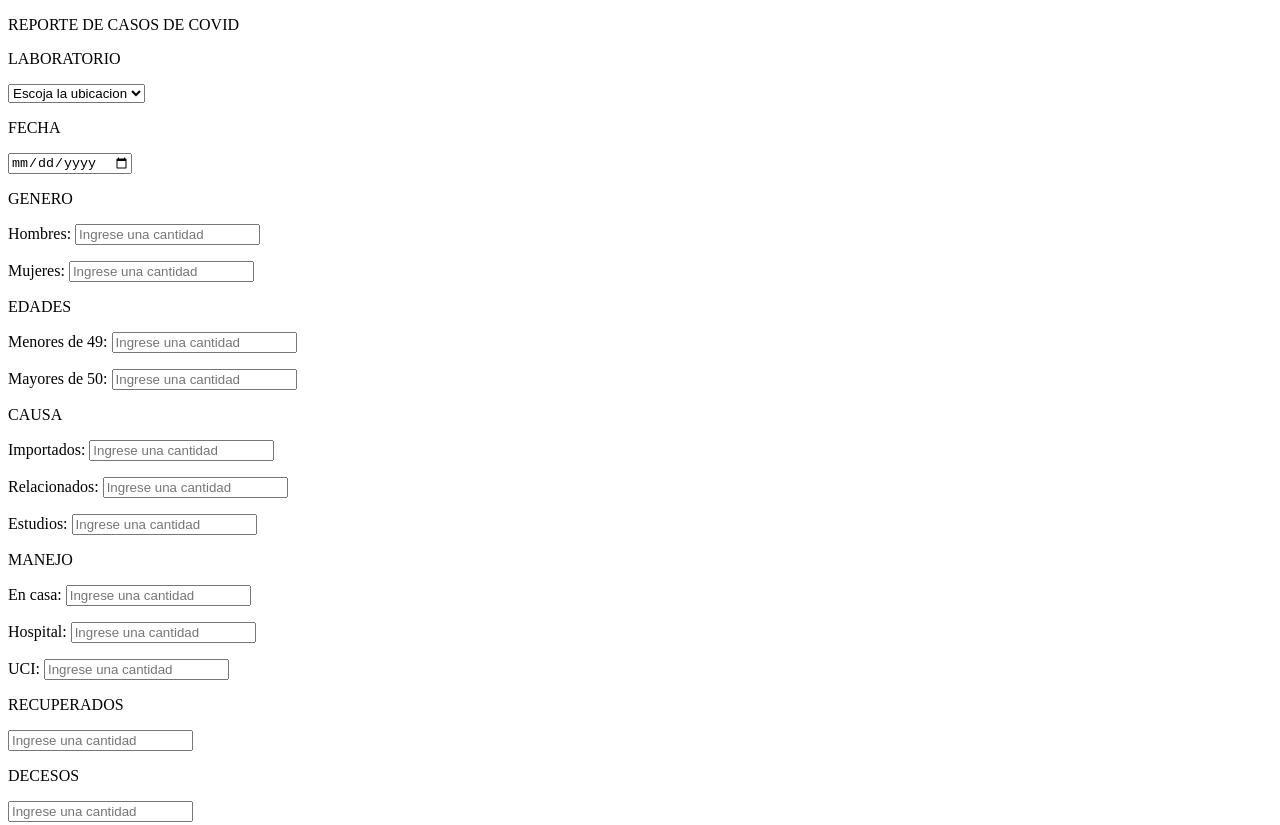
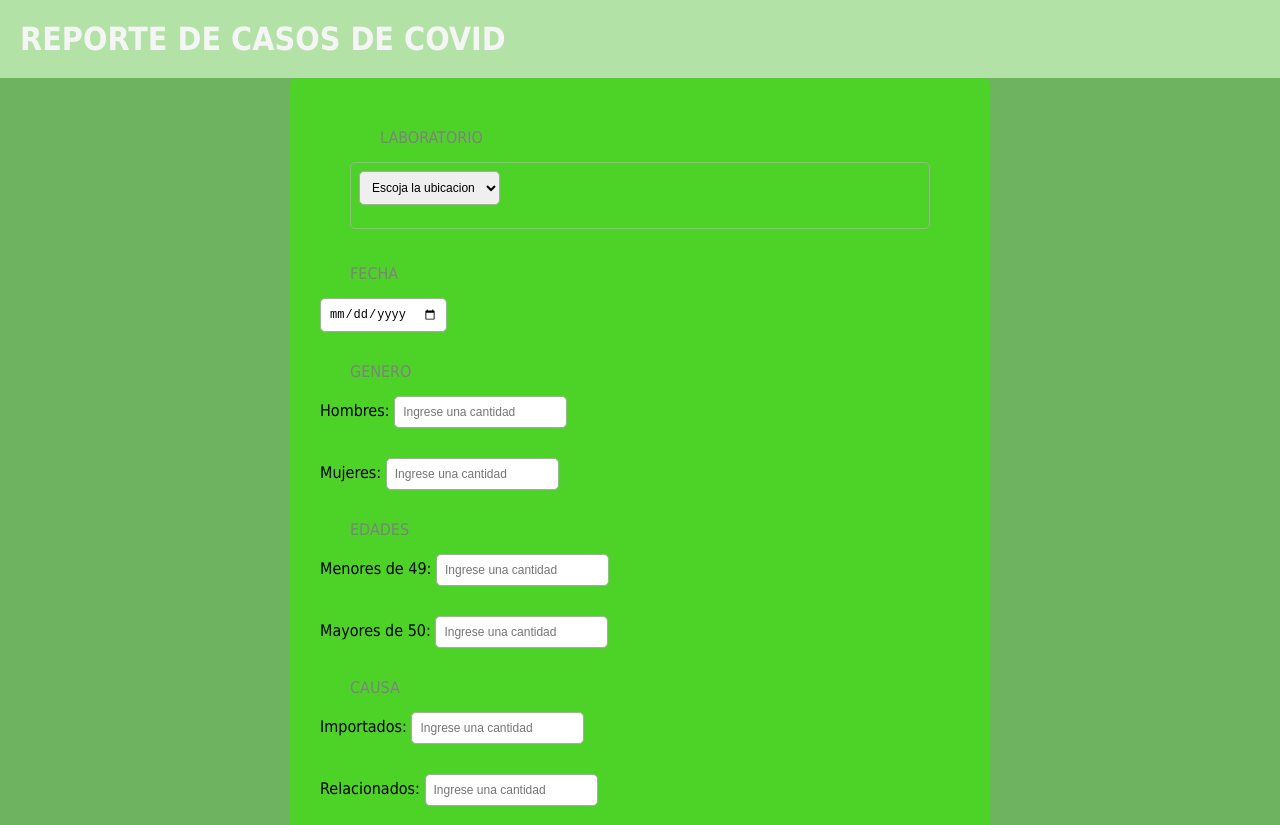
Before and after one commit to josealbertodhd/PrimerTrabajo, a plain HTML site: page Ejercicio 1/FormularioCOVID.html in a window 1280 px wide. Shown: the top 825 px of the page. Drawn offline with Linux system fonts and the light colour scheme.

Commit message:
Modificacion del primer ejercicio

```diff
--- a/Ejercicio 1/FormularioCOVID.html
+++ b/Ejercicio 1/FormularioCOVID.html
@@ -5,15 +5,19 @@
     <meta http-equiv="X-UA-Compatible" content="IE=edge">
     <meta name="viewport" content="width=device-width, initial-scale=1.0">
     <title>FormularioCOVID</title>
+    <link rel="stylesheet" href="estilos.css">
 </head>
 <body>
-    <div class="header">
-        <p>REPORTE DE CASOS DE COVID</p>
+    <div>
+        <h1>REPORTE DE CASOS DE COVID</h1>
     </div>
-    <section>
+    <form action="formulario.php" method="post" class="vista">
+
+    <div class="llenado3" class="otro">
         <p>LABORATORIO</p>
-        <select name="Departamento" id="Depart">
-            <option disabled selected>Escoja la ubicacion</option>
+        <section class="otro" >
+        <select name="Departamento" id="Depart" class="otro">
+            <option disabled selected class="otro">Escoja la ubicacion</option>
             <option value="Antioquia">Antioquia</option>
             <option value="Atlantico">Atlantico</option>
             <option value="Bogota">Bogota D.C</option>
@@ -36,6 +40,9 @@
             <option value="Casanare">Casanare</option>
             <option value="Isla">San Andres</option>
         </select>
+        </div>
+    </div>
+
         <p>FECHA</p>
         <input type="date" name="Fecha" id="Fecha" placeholder="Ingrese una fecha">
         <p>GENERO</p>
@@ -77,5 +84,7 @@
         <p></p>
         <button><a href="TablaMuestra.html">Muestra de datos adjuntos</a></button>
     </section>
+
+</form>
 </body>
 </html>
--- a/Ejercicio 1/estilos.css
+++ b/Ejercicio 1/estilos.css
@@ -1,15 +1,83 @@
 *{
-    margin: 0px;
-    padding: 0px;
+    margin: 0;
+        padding: 0;
+        -webkit-box-sizing: border-box;
+        -moz-box-sizing: border-box;
+        box-sizing: border-box;
 }
 
-div#general{
-    margin:auto;
-    padding: 1px;
-    margin-top: 20px;
-    width: 1300px;
-    height: 1022px;
-    background-color: black;
+
+body{
+    margin: 0;
+    font-family: Tahoma;
+    background: #6eb360;
+}
+
+h1{
+    padding: 20px;
+    color:whitesmoke;
+    text-align: canter;
+    background: rgb(178, 226, 166);
+}
+
+
+.vista{
+    padding: 30px;
+    height: auto;
+    width: 100%;
+    max-width: 700px;
+    margin: auto;
+    background:#4dd328 ;
+    border-radius: 7px;
+    justify-content: space-between;
+
+}
+
+p{
+margin: 15px;
+font-size: medium;
+font-style: tahoma;
+text-indent:  15px;
+color:grey;
+}
+.llenado3{
+    padding: 5px 30px 5px;
+    display: wrap;
+    justify-content: space-between;
+    color: rgb(44, 42, 42);
+    font-family:  Tahoma;
+    font-size: medium;
+
+}
+
+input{
+
+    margin-bottom: 15px;
+    padding: 8px;
+    font-size: 12px;
+    border-radius: 5px;
+    border: 1px solid darkgray;
+}
+
+.otro{
+    margin-bottom: 15px;
+    padding: 8px;
+    font-size: 12px;
+    border-radius: 5px;
+    border: 1px solid darkgray;
+}
+
+
+
+.div#general{
+    height: auto;
+    width: 100%;
+    max-width: 700px;
+    margin: auto;
+    background:#EB596E ;
+    border-radius: 7px;
+    justify-content: space-between;
+
 }
 
 div#Titulo{
@@ -26,16 +94,16 @@ div#Variable{
     float: left;
 }
 
-div#Lab{
-    margin: 1px;
-    width: 25px;
-    height: 90px;
-    background-color: white;
-    float: left;
-    writing-mode: vertical-lr;
+.div#Lab{
+    padding: 10px 10px;
+    flex-wrap: wrap;
+    justify-content: space-between;
+    font-size: large;
+    margin-top: 2px;
+    margin-bottom:20px ;
 }
 
-div#fechas{
+.div#fechas{
     width: 980px;
     height: 91px;
     background-color: black;
```
